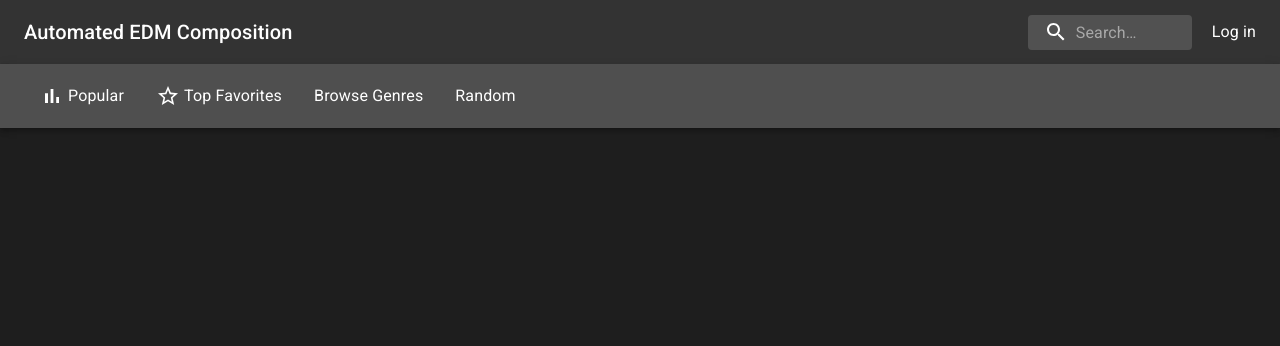
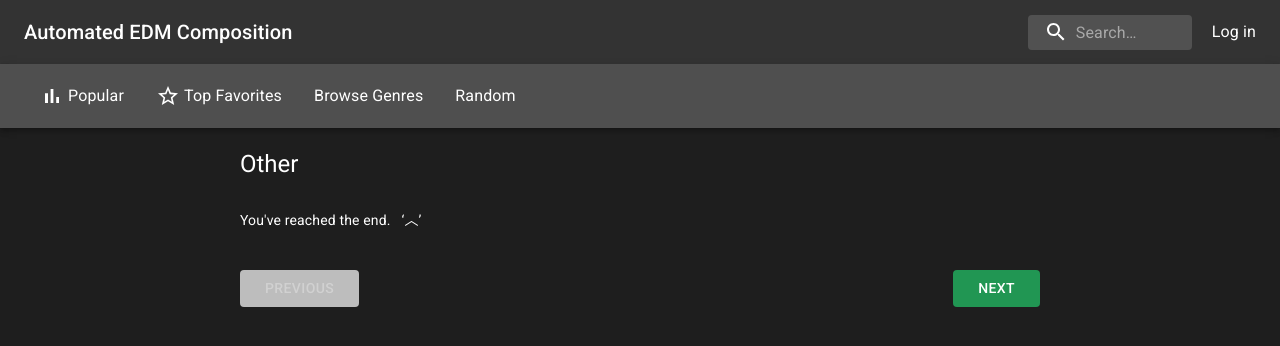
Before and after one commit to RickLeinecker/EDMCreation, a React (Create React App) app in the folder EDMCreationWeb/: page /genres in a window 1280 px wide. Shown: the top 346 px of the page. Built offline with nearby package versions, Linux system fonts and the light colour scheme.

Commit message:
Set up genres page

```diff
--- a/EDMCreationWeb/src/App.js
+++ b/EDMCreationWeb/src/App.js
@@ -4,7 +4,7 @@ import { createMuiTheme, ThemeProvider, CssBaseline } from "@material-ui/core";
 import NavBar from "./components/NavBar";
 import Popular from "./components/Popular";
 import TopFavorites from "./components/TopFavorites";
-import BrowseGenres from "./components/BrowseGenres";
+import Genres from "./components/Genres";
 import Random from "./components/Random";
 import LogIn from "./components/LogIn";
 import LogOut from "./components/LogOut";
@@ -64,7 +64,7 @@ class App extends Component {
 					<Route path="/" exact component={Popular} />
 					<Route path="/popular" render={(props) => <Popular {...props} key={Date.now()} />} />
 					<Route path="/topfavorites" render={(props) => <TopFavorites {...props} key={Date.now()} />} />
-					<Route path="/browsegenres" render={(props) => <BrowseGenres {...props} key={Date.now()} />} />
+					<Route path="/genres" render={(props) => <Genres {...props} key={Date.now()} />} />
 					<Route path="/random" render={(props) => <Random {...props} key={Date.now()} />} />
 					<Route path="/login" component={LogIn} />
 					<Route path="/logout" component={LogOut} />
--- a/EDMCreationWeb/src/components/BrowseGenres.js
+++ /dev/null
@@ -1,11 +0,0 @@
-import React, { Component } from "react";
-
-export default class BrowseGenres extends Component {
-	render() {
-		return (
-			<div>
-				<p>You are on the BrowseGenres component!</p>
-			</div>
-		)
-	}
-}
--- /dev/null
+++ b/EDMCreationWeb/src/components/Genres.js
@@ -0,0 +1,57 @@
+import React, { Component } from "react";
+import { Typography, withStyles } from "@material-ui/core";
+import Songs from "./Songs";
+import axios from "axios";
+import { url } from "./URL";
+import qs from "query-string";
+import PageButtons from "./PageButtons";
+
+const styles = theme => ({
+	title: {
+		margin: "auto",
+		marginTop: 20,
+		marginBottom: 20,
+		maxWidth: 800,
+	},
+});
+
+class Genres extends Component {
+	constructor(props) {
+		super(props);
+
+		this.parameters = qs.parse(this.props.location.search);
+
+		this.state = {
+			songs: [],
+			page: [this.parameters.page !== undefined ? this.parameters.page : 1],
+			genre: [this.parameters.genre !== undefined ? this.parameters.genre : "Other"],
+		}
+
+		this.fetchSongs = this.fetchSongs.bind(this);
+	}
+
+	componentDidMount() {
+		this.fetchSongs();
+	}
+
+	fetchSongs() {
+		// axios.get(url + "/api/compositions/topfavorites?page=" + this.state.page)
+		// 	.then(res => this.setState({ songs: res.data }));
+	}
+
+	render() {
+		const { classes } = this.props;
+
+		return (
+			<div>
+				<Typography variant="h5" className={classes.title}>
+					{this.state.genre}
+				</Typography>
+				<Songs songs={this.state.songs} fetchSongs={this.fetchSongs} />
+				<PageButtons path={"/genres?genre=" + this.state.genre + "&"} page={this.state.page} />
+			</div>
+		)
+	}
+}
+
+export default withStyles(styles)(Genres);
--- a/EDMCreationWeb/src/components/NavBar.js
+++ b/EDMCreationWeb/src/components/NavBar.js
@@ -181,25 +181,25 @@ function NavBar(props) {
 							anchorOrigin={{ vertical: "bottom", horizontal: "center" }}
 							transformOrigin={{ vertical: "top", horizontal: "center" }}
 						>
-							<MenuItem component={RouterLink} to="#" onClick={handleClose}>
+							<MenuItem component={RouterLink} to="/genres?genre=Genre%201" onClick={handleClose}>
 								Genre 1
                     		</MenuItem>
-							<MenuItem component={RouterLink} to="#" onClick={handleClose}>
+							<MenuItem component={RouterLink} to="/genres?genre=Genre%202" onClick={handleClose}>
 								Genre 2
                     		</MenuItem>
-							<MenuItem component={RouterLink} to="#" onClick={handleClose}>
+							<MenuItem component={RouterLink} to="/genres?genre=Genre%203" onClick={handleClose}>
 								Genre 3
                     		</MenuItem>
-							<MenuItem component={RouterLink} to="#" onClick={handleClose}>
+							<MenuItem component={RouterLink} to="/genres?genre=Genre%204" onClick={handleClose}>
 								Genre 4
                     		</MenuItem>
-							<MenuItem component={RouterLink} to="#" onClick={handleClose}>
+							<MenuItem component={RouterLink} to="/genres?genre=Genre%205" onClick={handleClose}>
 								Genre 5
                     		</MenuItem>
-							<MenuItem component={RouterLink} to="#" onClick={handleClose}>
+							<MenuItem component={RouterLink} to="/genres?genre=Genre%206" onClick={handleClose}>
 								Genre 6
                     		</MenuItem>
-							<MenuItem component={RouterLink} to="#" onClick={handleClose}>
+							<MenuItem component={RouterLink} to="/genres?genre=Genre%207" onClick={handleClose}>
 								Genre 7
                     		</MenuItem>
 						</Menu>
--- a/EDMCreationWeb/src/components/Songs.js
+++ b/EDMCreationWeb/src/components/Songs.js
@@ -269,7 +269,7 @@ class Songs extends Component {
 										</Grid>
 										<Grid item container xs style={{ paddingRight: 29 }} >
 											<Grid item xs>
-												<Chip size="small" label={song.genre} className={classes.genre} onClick={() => window.location.replace("#")} />
+												<Chip size="small" label={song.genre} className={classes.genre} onClick={() => window.location = ("/genres?genre=" + song.genre)} />
 											</Grid>
 											<Grid item xs container justify="flex-end">
 												<Typography variant="body2" className={classes.statsSection}>
```
